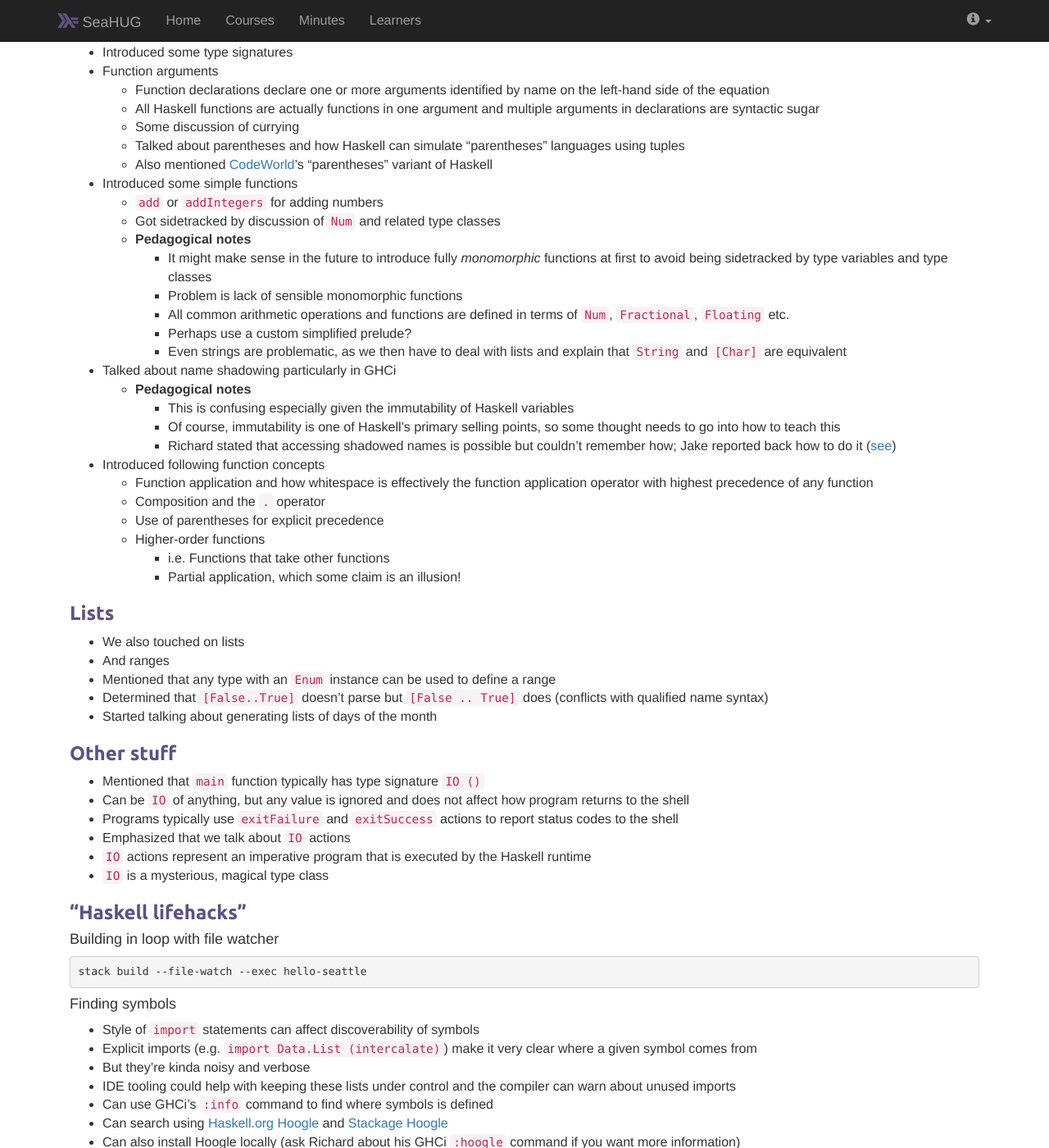
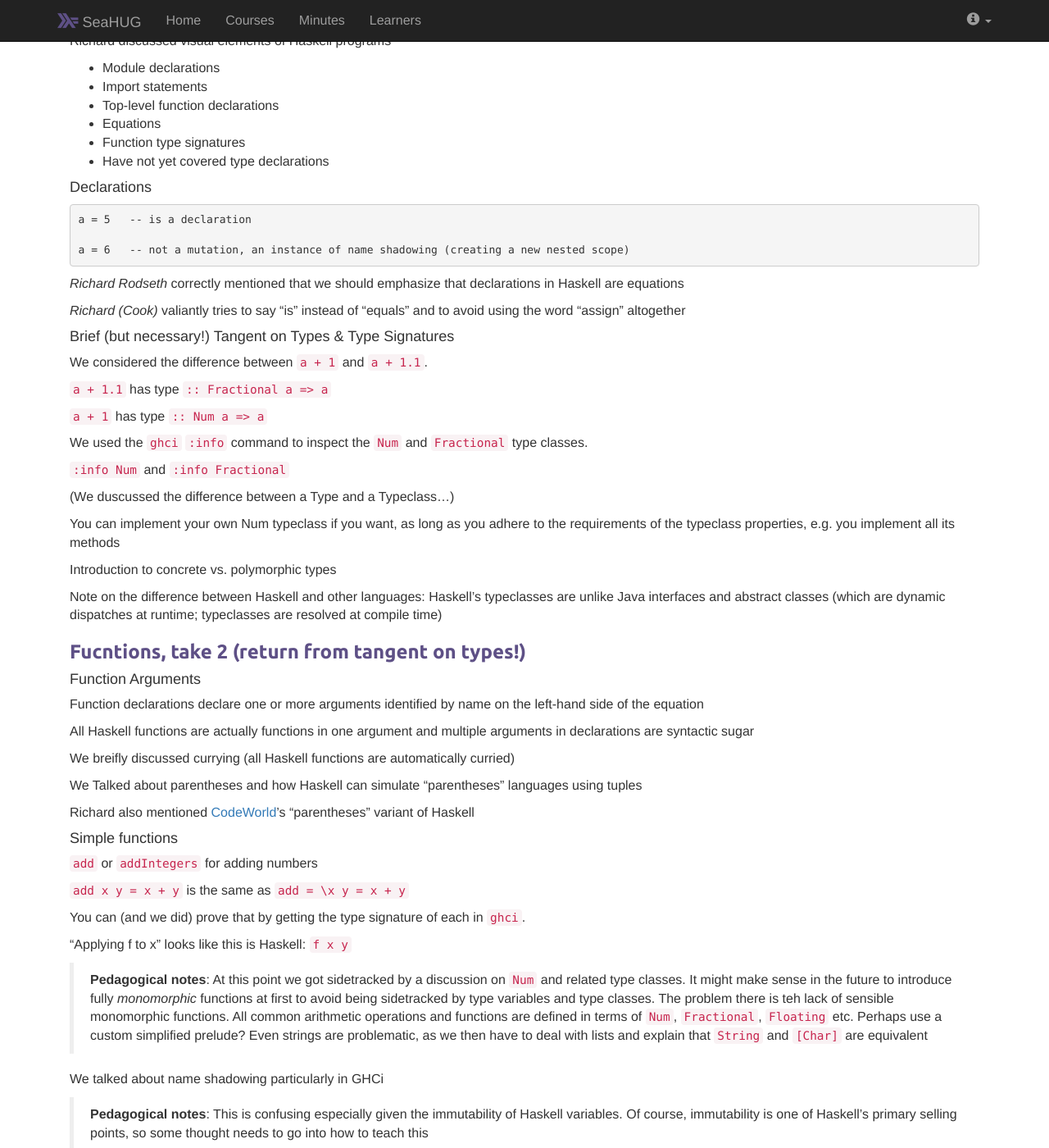
Before and after one commit to seahug/seahug.github.io, a Jekyll site: the page built from _posts/2018-05-02-learners-session-2.md, in a window 1280 px wide and 1400 px high, scrolled down 667 px. Shown: the whole window at 82% size. Built offline with Jekyll 4.4.1, drawn with Linux system fonts in a browser that asks for light colours; nearby versions of some CDN libraries; some of the changed text lies outside the part shown.

Commit message:
supplemented and interleaved notes into Richard's rundown
flattened most of the bullet points into sections

````diff
--- a/_posts/2018-05-02-learners-session-2.md
+++ b/_posts/2018-05-02-learners-session-2.md
@@ -13,70 +13,131 @@ A recap of what we talked about during the second meeting of the Haskell Learner
 
 We had about three additional attendees which was pretty nice. Most of last month's attendees returned which was also very encouraging! We talked about the Slack channel and how there is been much lively and fun discussion. Walker set the tone for the meeting: functions, functions, functions!
 
+### Review
+
+Richard briefly reviewed our last session, touching on the essentials of the haskell development environment and the anatomy of a Stack project.  Refer to last month's minutes!
+
+In discussion regarding Stack, Richard also mentioned other build tools popular in the Haskell community, namely [nix][nix], and a new experimental tool called [pier][pier].
+
 ### Functions
 
 Richard worked from some of his [Beginning Practical Haskell][bph-functions] material on the subject of functions. Talking points included:
 
-* What is functional programming?<br/>
-  * One possible answer: Programming that emphasizes functions over everything else
-* How do values and functions relate in Haskell?
-  * One possible answer: Functions are values in Haskell; the converse is not necessarily true: not all values are also functions, though they certainly look (syntactically, at least) like nullary functions (functions in one argument)
-* Discussed visual elements of Haskell programs
+#### What is functional programming?
+
+One possible answer: Programming that emphasizes functions over everything else
+
+#### How do values and functions relate in Haskell?
+
+One possible answer: Functions are values in Haskell; the converse is not necessarily true: not all values are also functions, though they certainly look (syntactically, at least) like nullary functions (functions in one argument)
+
+Richard discussed visual elements of Haskell programs
   * Module declarations
   * Import statements
   * Top-level function declarations
   * Equations
   * Function type signatures
   * Have not yet covered type declarations
-* Richard Rodseth correctly mentioned that we should emphasize that declarations in Haskell are equations
-  * Richard (Cook) valiantly tries to say "is" instead of "equals" and to avoid using the word "assign" altogether
-* Introduced some type signatures
-* Function arguments
-  * Function declarations declare one or more arguments identified by name on the left-hand side of the equation
-  * All Haskell functions are actually functions in one argument and multiple arguments in declarations are syntactic sugar
-  * Some discussion of currying
-  * Talked about parentheses and how Haskell can simulate "parentheses" languages using tuples
-  * Also mentioned [CodeWorld][codeworld]'s "parentheses" variant of Haskell
-* Introduced some simple functions
-  * `add` or `addIntegers` for adding numbers
-  * Got sidetracked by discussion of `Num` and related type classes
-  * **Pedagogical notes**
-    * It might make sense in the future to introduce fully _monomorphic_ functions at first to avoid being sidetracked by type variables and type classes
-    * Problem is lack of sensible monomorphic functions
-    * All common arithmetic operations and functions are defined in terms of `Num`, `Fractional`, `Floating` etc.
-    * Perhaps use a custom simplified prelude?
-    * Even strings are problematic, as we then have to deal with lists and explain that `String` and `[Char]` are equivalent
-* Talked about name shadowing particularly in GHCi
-  * **Pedagogical notes**
-    * This is confusing especially given the immutability of Haskell variables
-    * Of course, immutability is one of Haskell's primary selling points, so some thought needs to go into how to teach this
-    * Richard stated that accessing shadowed names is possible but couldn't remember how; Jake reported back how to do it ([see][accessing-shadowed-definitions])
-* Introduced following function concepts
-  * Function application and how whitespace is effectively the function application operator with highest precedence of any function
-  * Composition and the `.` operator
+
+#### Declarations
+
+```
+a = 5   -- is a declaration
+
+a = 6   -- not a mutation, an instance of name shadowing (creating a new nested scope)
+```
+
+_Richard Rodseth_ correctly mentioned that we should emphasize that declarations in Haskell are equations
+
+_Richard (Cook)_ valiantly tries to say "is" instead of "equals" and to avoid using the word "assign" altogether
+
+#### Brief (but necessary!) Tangent on Types & Type Signatures
+
+We considered the difference between `a + 1` and `a + 1.1`.
+
+`a + 1.1` has type `:: Fractional a => a`
+
+`a + 1` has type `:: Num a => a`
+
+We used the `ghci` `:info` command to inspect the `Num` and `Fractional` type classes.
+
+`:info Num` and `:info Fractional`
+
+(We duscussed the difference between a Type and a Typeclass...)
+
+You can implement your own Num typeclass if you want, as long as you adhere to the requirements of the typeclass properties, e.g. you implement all its methods
+
+Introduction to concrete vs. polymorphic types
+
+Note on the difference between Haskell and other languages: Haskell's typeclasses are unlike Java interfaces and abstract classes (which are dynamic dispatches at runtime; typeclasses are resolved at compile time)
+
+### Fucntions, take 2 (return from tangent on types!)
+
+#### Function Arguments
+
+Function declarations declare one or more arguments identified by name on the left-hand side of the equation
+
+All Haskell functions are actually functions in one argument and multiple arguments in declarations are syntactic sugar
+
+We breifly discussed currying (all Haskell functions are automatically curried)
+
+We Talked about parentheses and how Haskell can simulate "parentheses" languages using tuples
+
+Richard also mentioned [CodeWorld][codeworld]'s "parentheses" variant of Haskell
+
+#### Simple functions
+
+`add` or `addIntegers` for adding numbers
+
+`add x y = x + y` is the same as `add = \x y = x + y`
+
+You can (and we did) prove that by getting the type signature of each in `ghci`.
+
+"Applying f to x" looks like this is Haskell: `f x y`
+
+> **Pedagogical notes**: At this point we got sidetracked by a discussion on `Num` and related type classes. It might make sense in the future to introduce fully _monomorphic_ functions at first to avoid being sidetracked by type variables and type classes. The problem there is teh lack of sensible monomorphic functions. All common arithmetic operations and functions are defined in terms of `Num`, `Fractional`, `Floating` etc. Perhaps use a custom simplified prelude? Even strings are problematic, as we then have to deal with lists and explain that `String` and `[Char]` are equivalent
+
+We talked about name shadowing particularly in GHCi
+
+> **Pedagogical notes**: This is confusing especially given the immutability of Haskell variables. Of course, immutability is one of Haskell's primary selling points, so some thought needs to go into how to teach this
+
+Richard stated that accessing shadowed names is possible but couldn't remember how; Jake reported back how to do it ([see][accessing-shadowed-definitions])
+
+Richard Introduced following function concepts
+  * **Function application** and how whitespace is effectively the function application operator with highest precedence of any function
+  * **Composition** and the `.` operator
   * Use of parentheses for explicit precedence
-  * Higher-order functions
-    * i.e. Functions that take other functions
-    * Partial application, which some claim is an illusion!
+  * **Higher-order functions** (i.e. Functions that take other functions)
+  * **Partial application**, which some claim is an illusion!
 
 ### Lists
 
-* We also touched on lists
-* And ranges
-* Mentioned that any type with an `Enum` instance can be used to define a range
-* Determined that `[False..True]` doesn't parse but `[False .. True]` does (conflicts with qualified name syntax)
-* Started talking about generating lists of days of the month
+Richard demonstrated the basics of `list`s, included the `range` opeartor `..`
 
-### Other stuff
+* Lists are declared with `[]`
+* Lists can contain any type, but all members of a list must be of the same type
+* brackets are usually Arrays or Vectors in other languages, but there are important differences between those data types and Haskell lists.
+* Lists of different lenghts still have the same type
 
-* Mentioned that `main` function typically has type signature `IO ()`
+Mentioned also that any type with an `Enum` instance can be used to define a range.
+
+We determined that `[False..True]` doesn't parse but `[False .. True]` does (conflicts with qualified name syntax)
+
+Started talking about generating lists of days of the month
+
+### More Notes on a Haskell program:
+* All programs need a Main module, look at the module header
+* The `main` function typically has type signature `IO ()`
+* You can export more than 1 function from a module
+* You can specify which functions to export; by default all top level declarations are exported
+* Discussion of `IO ()`, or `Unit`: returns no value
 * Can be `IO` of anything, but any value is ignored and does not affect how program returns to the shell
 * Programs typically use `exitFailure` and `exitSuccess` actions to report status codes to the shell
-* Emphasized that we talk about `IO` actions
+* Richard Emphasized that we talk about `IO` actions
 * `IO` actions represent an imperative program that is executed by the Haskell runtime
 * `IO` is a mysterious, magical type class
 
-### "Haskell lifehacks"
+### "Haskell lifehacks" vol 1
 
 #### Building in loop with file watcher
 
@@ -84,23 +145,51 @@ Richard worked from some of his [Beginning Practical Haskell][bph-functions] mat
 stack build --file-watch --exec hello-seattle
 ```
 
+Where `hello-seattle` is the binary (the name of the stack project).
+
+
 #### Finding symbols
 
-* Style of `import` statements can affect discoverability of symbols
-* Explicit imports (e.g. `import Data.List (intercalate)`) make it very clear where a given symbol comes from
-* But they're kinda noisy and verbose
-* IDE tooling could help with keeping these lists under control and the compiler can warn about unused imports
-* Can use GHCi's `:info` command to find where symbols is defined
-* Can search using [Haskell.org Hoogle][hoogle-haskell] and [Stackage Hoogle][hoogle-stackage]
-* Can also install Hoogle locally (ask Richard about his GHCi `:hoogle` command if you want more information)
-* Hoogle supports search by symbol as well as search by type signature
+_Danielle_ asked: how do you identify which imported module is failing when writing a program
+
+You can use `:info` to see all the places the module is referenced, and where the symbol is defined
+
+More questions about IDE integration (i.e., for automatically importing libraries) and import lists
+
+The style of `import` statements can affect discoverability of symbols
+
+Explicit imports (e.g. `import Data.List (intercalate)`) make it very clear where a given symbol comes from... but they're kinda noisy and verbose
+
+IDE tooling could help with keeping these lists under control and the compiler can warn about unused imports
+
+Can search using [Haskell.org Hoogle][hoogle-haskell] and [Stackage Hoogle][hoogle-stackage]
+
+Can also install Hoogle locally (ask Richard about his GHCi `:hoogle` command if you want more information)
+
+Hoogle supports search by symbol as well as search by type signature
+
+### "Haskell Lifehacks" vol 2
+
+You can set a custom search engine in Chrome and bind it to a key of your choosing, such that when the address bar is in focus, hitting `h` (for example) will activate hackage.haskell.org, and anything you enter into the address bar thereafter will by piped into the hackage search engine.
+
+You can (reputedly) do this with Firefox as well, but this was not demostrated.
+
+### Month Exercise
+
+_Jake_ suggested we try an exercise:
+
+> Implement a function `datesInMonth :: String -> Int -> [String]` which takes the name of a month ("May") and the number of days in that month (31), and returns a list of all the dates in that month `(["May 1", ..., "May 31"])`.
+
+Richard did some live coding, until we hit 8pm and had to take the show on the road.
 
 ### Projects
 
-There was some brief discussion of appropriate projects or outcomes from these meetings. Walker and Richard hope to present something appealing to all attendees shortly!
+There was some brief discussion as we were leaving of appropriate projects or outcomes from these meetings. Walker and Richard hope to present something appealing to all attendees shortly!
 
 [accessing-shadowed-definitions]: https://ghc.haskell.org/trac/ghc/ticket/11547
 [bph-functions]: http://blog.rcook.org/beginning-practical-haskell/part02.html
 [codeworld]: https://code.world/
 [hoogle-haskell]: https://www.haskell.org/hoogle/
 [hoogle-stackage]: https://www.stackage.org/lts/hoogle
+[nix]: https://nixos.org/nix/
+[pier]: https://github.com/judah/pier#readme
````
